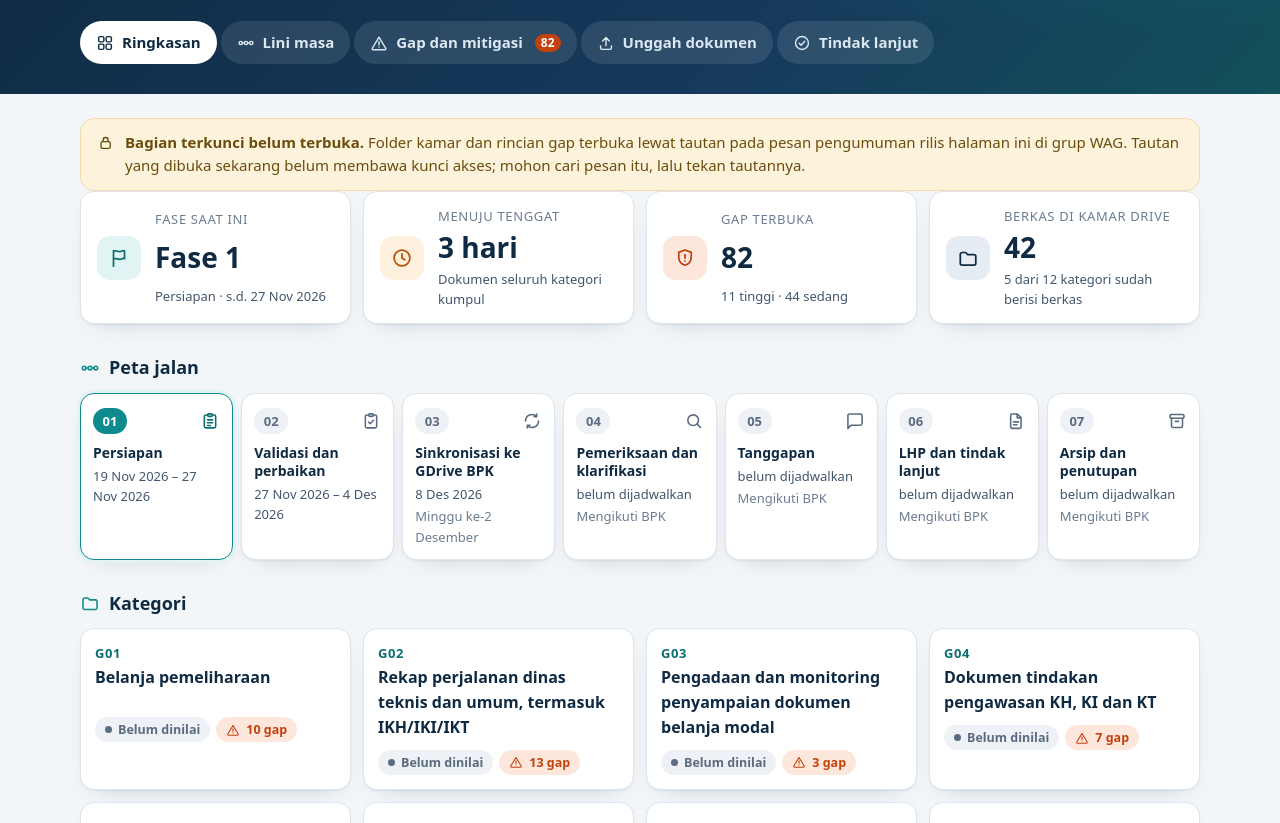
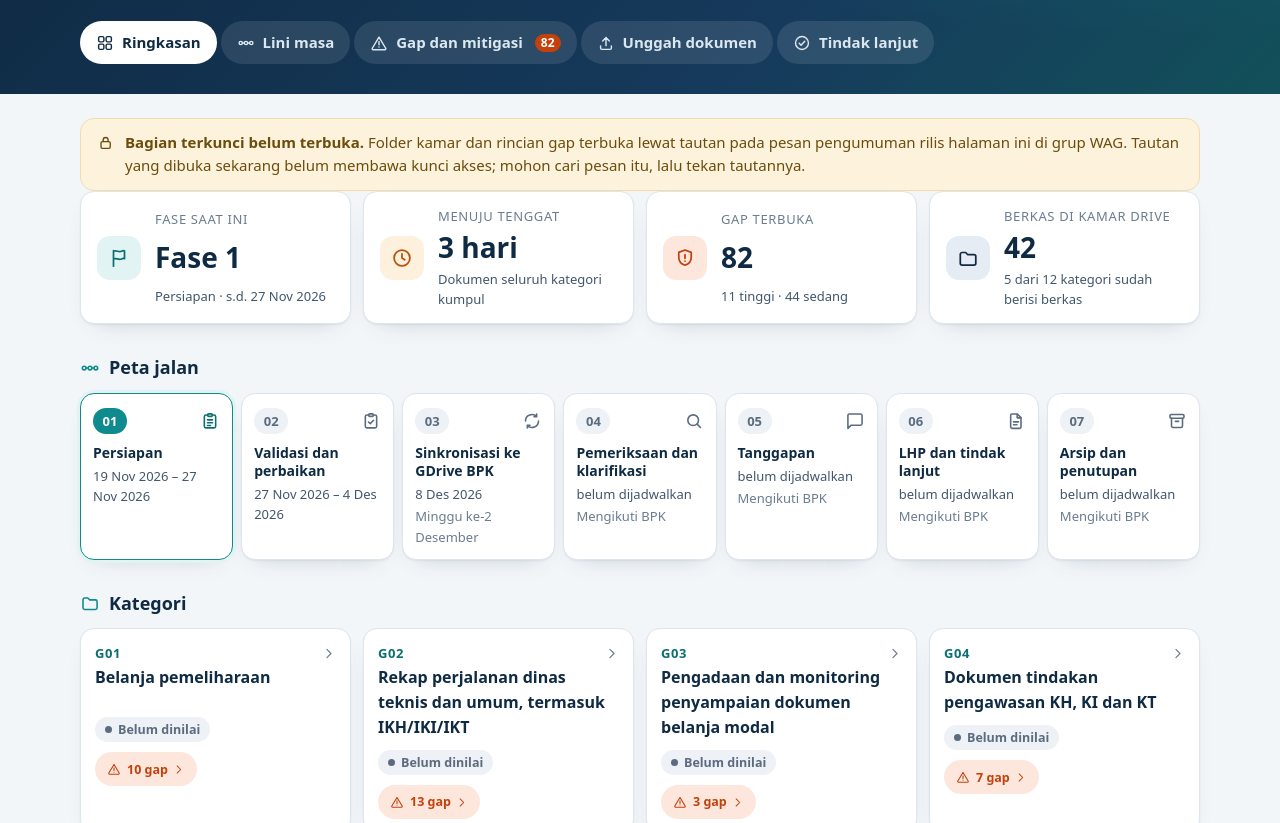
Before and after one commit to Slowlock35/pemeriksaan-bpk, a plain HTML site: page index.html in a window 1280 px wide. Shown: the part 129-952 px from the top of the page. Drawn offline with Linux system fonts and the light colour scheme.

Commit message:
Sinkronisasi rev 522 - Selasa 24-11-2026 14.08 WITA

```diff
--- a/assets/inti.js
+++ b/assets/inti.js
@@ -250,7 +250,14 @@
     H.modul.forEach(function (m) {
       var panel = document.getElementById("tab-" + m.id);
       panel.textContent = "";
-      m.render(H, panel);
+      try {
+        m.render(H, panel);
+      } catch (e) {
+        /* satu modul yang gagal tidak boleh menjatuhkan tab lain atau dianggap tautan yang salah */
+        console.error("modul " + m.id + ":", e);
+        panel.appendChild(kosong("Bagian ini belum dapat ditampilkan. Muat ulang halaman; bila tetap, " +
+          "sampaikan ke koordinator.", "lingkaran-seru"));
+      }
       var l = document.getElementById("titik-" + m.id);
       if (l) {
         var n = m.lencana ? (m.lencana() || 0) : 0;
--- a/assets/modul/gap.js
+++ b/assets/modul/gap.js
@@ -1,7 +1,8 @@
 /* Modul Gap dan mitigasi — View.
  * Model terbuka (data.json -> modul.gap): jumlah gap per tingkat dan per kategori.
  * Model terkunci (locked.bin -> modul.gap): per gap — tingkat, status, dan ringkasan untuk tim.
- * Gap dikelompokkan menurut tingkatnya, tertinggi lebih dulu. */
+ * Gap dikelompokkan menurut tingkatnya, tertinggi lebih dulu. Bisa disaring menurut kategori
+ * (kedua keadaan); tombol "N gap" pada ubin kategori di Ringkasan datang ke sini sudah tersaring. */
 Halaman.daftar({
   id: "gap",
   judul: "Gap dan mitigasi",
@@ -18,9 +19,20 @@ Halaman.daftar({
       ringkas.appendChild(H.el("div", "gap__meta", "Total: " + H.jumlahGap(total) + " gap · " +
         H.rincianGap(total).join(", ") + ". Rincianya terbuka bila halaman dibuka lewat tautan pada pesan grup WAG."));
       p.appendChild(ringkas);
+    }
+
+    /* saringan kategori berlaku di kedua keadaan: tombol "N gap" pada ubin kategori di Ringkasan
+       tiba di sini dengan kategorinya sudah tersaring (permintaan pemilik 24 Nov) */
+    var jumlah = {};
+    if (buka) {
+      (H.kunci("gap").gaps || []).forEach(function (g) { jumlah[g.kategori] = (jumlah[g.kategori] || 0) + 1; });
     } else {
-      var chip = H.el("div", "saring"), jumlah = {};
-      (H.kunci("gap").gaps || []).forEach(function (g) { jumlah[g.kategori] = (jumlah[g.kategori] || 0) + 1; });
+      H.kategori().forEach(function (k) { jumlah[k.id] = H.jumlahGap(k.gap); });
+    }
+    if (saring !== "SEMUA" && !jumlah[saring]) saring = H.keadaan.saring = "SEMUA";   // kategori terpilih sudah tanpa gap
+    var chip = H.el("div", "saring");
+    chip.setAttribute("role", "group");
+    chip.setAttribute("aria-label", "Saring menurut kategori");
     function tombol(teks, nilai) {
       var b = H.el("button", null, teks);
       b.type = "button";
@@ -33,12 +45,12 @@ Halaman.daftar({
       if (jumlah[k.id]) tombol(H.namaKategori(k.id) + " · " + jumlah[k.id], k.id);
     });
     p.appendChild(chip);
-    }
 
     var daftar = H.el("ul", "daftar-gap");
     if (!buka) {
       /* tanpa tautan khusus: hanya hitungan per kategori, tanpa rincian */
       H.kategori().forEach(function (k) {
+        if (saring !== "SEMUA" && saring !== k.id) return;
         var bagian = H.rincianGap(k.gap);
         if (!bagian.length) return;
         var li = H.el("li", "gap"), i = H.el("div", "gap__ikon");
--- a/assets/modul/ringkasan.js
+++ b/assets/modul/ringkasan.js
@@ -52,17 +52,46 @@ Halaman.daftar({
     ((H.keadaan.linimasa || {}).fase || []).forEach(function (f) { ol.appendChild(H.kartuFase(f, false)); });
     p.appendChild(ol);
 
+    /* ubin kategori bisa diklik (permintaan pemilik 24 Nov): badan ubin membuka kartu kategori itu di tab
+       Unggah dokumen; tombol "N gap" langsung ke tab Gap yang sudah tersaring ke kategori itu */
     p.appendChild(H.judul("Kategori", "map"));
     var ubin = H.el("ul", "ubin");
+    function keTab(id) {                     // pindah tab, lalu mulai dari atas isi tabnya
+      H.bukaTab(id);
+      var nav = document.getElementById("tabs");            // di ponsel bilah tab terpaku di bawah
+      (getComputedStyle(nav).position === "fixed" ? document.getElementById("tab-" + id) : nav)
+        .scrollIntoView({ block: "start", behavior: "instant" });
+    }
     H.kategori().forEach(function (k) {
-      var li = H.el("li");
-      li.appendChild(H.el("div", "ubin__id", k.id));
-      li.appendChild(H.el("div", "ubin__nama", k.nama));
-      var bw = H.el("div", "ubin__bawah");
-      bw.appendChild(H.stikel(H.label("kesiapan", k.kesiapan), H.nadaKesiapan(k.kesiapan)));
+      var li = H.el("li", "ubin__item");
+
+      var buka = H.el("button", "ubin__buka");
+      buka.type = "button";
+      buka.setAttribute("aria-label", "Buka kategori " + k.id + " " + k.nama + " di tab Unggah dokumen");
+      var atas = H.el("div", "ubin__atas");
+      atas.appendChild(H.el("span", "ubin__id", k.id));
+      var panah = H.el("span", "ubin__panah");
+      panah.appendChild(H.ikon("panah"));
+      atas.appendChild(panah);
+      buka.appendChild(atas);
+      buka.appendChild(H.el("div", "ubin__nama", k.nama));
+      buka.appendChild(H.stikel(H.label("kesiapan", k.kesiapan), H.nadaKesiapan(k.kesiapan)));
+      buka.onclick = function () { H.keadaan.kategoriUnggah = k.id; H.renderUlang(); keTab("unggah"); };
+      li.appendChild(buka);
+
       var t = H.jumlahGap(k.gap);
-      if (t) bw.appendChild(H.stikel(t + " gap", "terlambat", "peringatan"));
-      li.appendChild(bw);
+      if (t) {
+        var g = H.el("button", "status status--terlambat status--ikon ubin__gap");
+        g.type = "button";
+        g.setAttribute("aria-label", "Lihat " + t + " gap kategori " + k.id + " " + k.nama + " di tab Gap");
+        g.appendChild(H.ikon("peringatan"));
+        g.appendChild(document.createTextNode(t + " gap"));
+        g.appendChild(H.ikon("panah"));
+        g.onclick = function () { H.keadaan.saring = k.id; H.renderUlang(); keTab("gap"); };
+        var bw = H.el("div", "ubin__bawah");
+        bw.appendChild(g);
+        li.appendChild(bw);
+      }
       ubin.appendChild(li);
     });
     p.appendChild(ubin);
--- a/assets/style.css
+++ b/assets/style.css
@@ -235,10 +235,22 @@ main { margin-top: 24px; min-height: 60vh; }
   padding: 14px; box-shadow: var(--bayang);
   transition: transform .15s ease, box-shadow .15s ease;
 }
-.ubin li:hover { transform: translateY(-2px); }
+.ubin li:hover { transform: translateY(-2px); box-shadow: 0 6px 16px rgba(16, 42, 67, .12); }
 .ubin__id { font-size: 13px; font-weight: 750; color: var(--teal-kuat); letter-spacing: .04em; }
 .ubin__nama { font-weight: 650; color: var(--navy); margin-top: 2px; min-height: 2.6em; }
 .ubin__bawah { display: flex; flex-wrap: wrap; gap: 6px; margin-top: 10px; }
+
+/* ubin bisa diklik: badan ubin = kartu kategori di tab Unggah dokumen; "N gap" = tab Gap tersaring */
+.ubin__buka {
+  appearance: none; background: none; border: 0; margin: 0; padding: 0; width: 100%;
+  display: block; text-align: left; font: inherit; color: inherit; cursor: pointer;
+}
+.ubin__buka .status { margin-top: 10px; }
+.ubin__atas { display: flex; align-items: center; justify-content: space-between; gap: 6px; }
+.ubin__panah { display: inline-flex; color: var(--redup); }
+.ubin__panah .ikon { width: 15px; height: 15px; }
+.ubin li:hover .ubin__nama, .ubin li:hover .ubin__panah { color: var(--teal-kuat); }
+.ubin button:focus-visible { outline: 3px solid var(--emas); outline-offset: 2px; border-radius: 6px; }
 
 /* ---------- label status ---------- */
 .status {
@@ -255,6 +267,9 @@ main { margin-top: 24px; min-height: 60vh; }
 .status--teal { background: var(--teal-lembut); color: var(--teal-kuat); }
 .status--rencana { background: var(--rencana-lembut); color: var(--rencana); }
 .status--emas { background: var(--emas-lembut); color: #8a6412; }
+.status.ubin__gap { cursor: pointer; border: 0; min-height: 34px; padding: 5px 12px; transition: background .15s ease, color .15s ease; }
+.status.ubin__gap .ikon:last-child { width: 13px; height: 13px; margin-left: -2px; }
+.status.ubin__gap:hover { background: var(--terlambat); color: #fff; }
 
 /* ---------- lini masa: tabel kemajuan ---------- */
 .tabel-gulir { background: var(--kartu); border: 1px solid var(--garis); border-radius: var(--sudut); box-shadow: var(--bayang); overflow-x: auto; }
--- a/index.html
+++ b/index.html
@@ -50,6 +50,7 @@
   <symbol id="i-segarkan" viewBox="0 0 24 24"><path d="M19.8 12a7.8 7.8 0 0 1-13.5 5.3M4.2 12a7.8 7.8 0 0 1 13.5-5.3M17.6 3.6v3.2h-3.2M6.4 20.4v-3.2h3.2"/></symbol>
   <symbol id="i-papan-periksa" viewBox="0 0 24 24"><path d="M9.2 4.8H7.2a2 2 0 0 0-2 2v11.4a2 2 0 0 0 2 2h9.6a2 2 0 0 0 2-2V6.8a2 2 0 0 0-2-2h-2"/><rect x="9.2" y="3.4" width="5.6" height="3" rx="1.3"/><path d="m9 13.2 2.1 2.1 3.9-4.2"/></symbol>
   <symbol id="i-daftar" viewBox="0 0 24 24"><path d="M9.2 4.8H7.2a2 2 0 0 0-2 2v11.4a2 2 0 0 0 2 2h9.6a2 2 0 0 0 2-2V6.8a2 2 0 0 0-2-2h-2"/><rect x="9.2" y="3.4" width="5.6" height="3" rx="1.3"/><path d="M9 10.6h6M9 14h6M9 17.4h3.6"/></symbol>
+  <symbol id="i-panah" viewBox="0 0 24 24"><path d="m9.5 5.5 6.5 6.5-6.5 6.5"/></symbol>
 </svg>
 
 <header class="atas">
```
Lines whose indentation alone changed are shown as unchanged.
